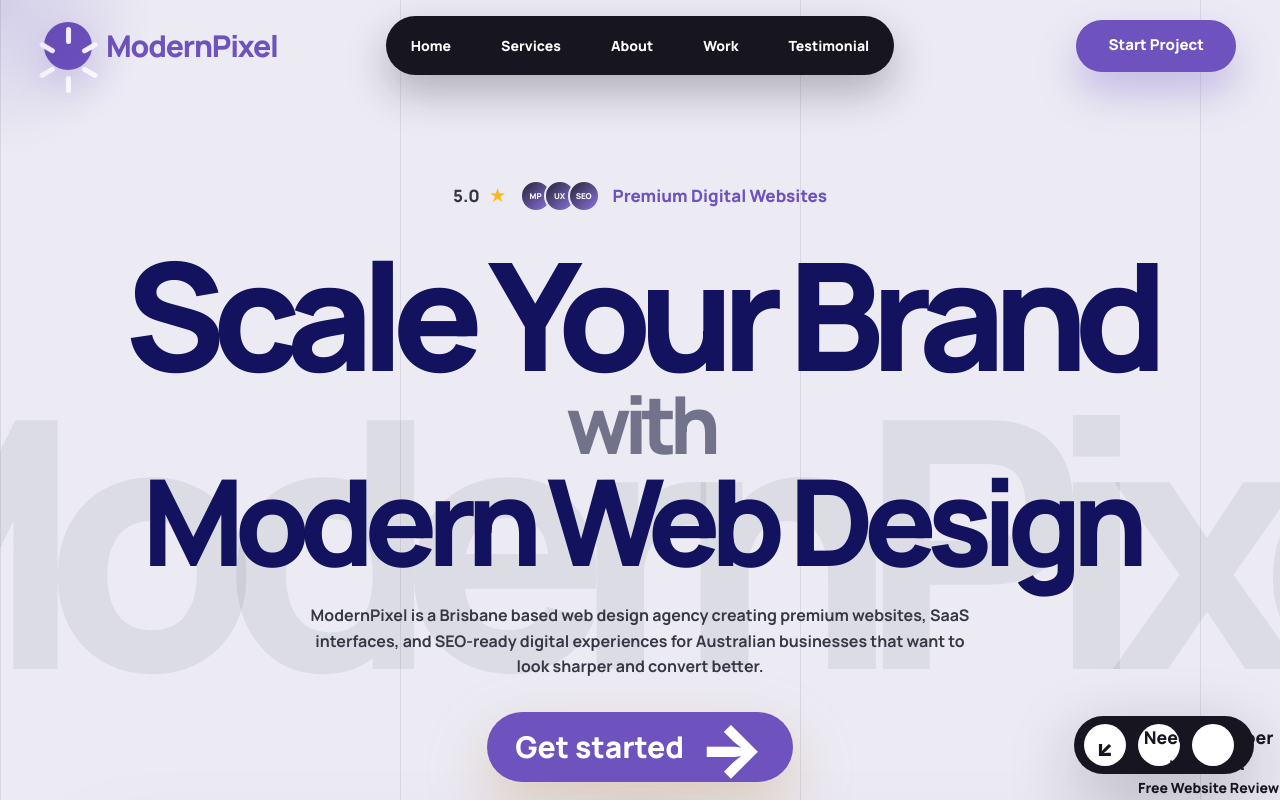
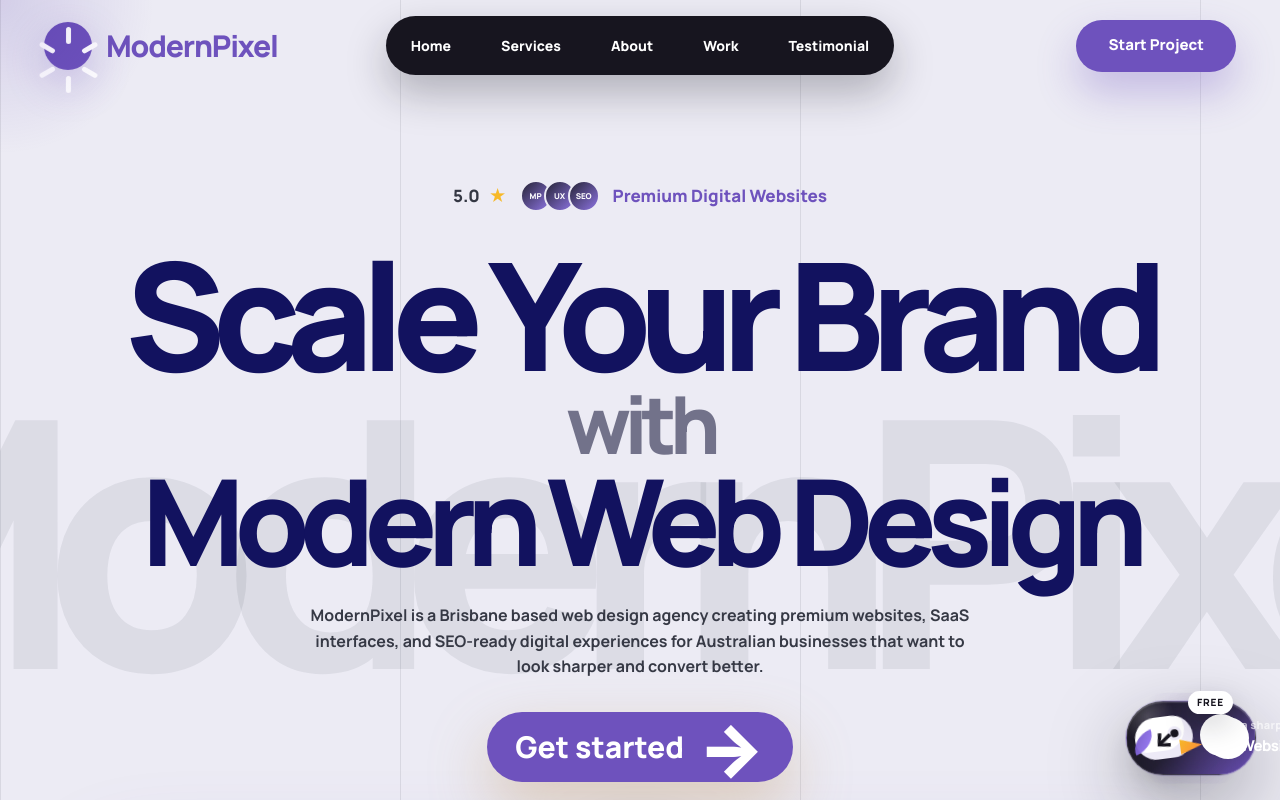
Before and after one commit to sadeedch/ModernPixel, a Next.js app: page / in a window 1280 px wide. Shown: the top 800 px of the page. Built offline with nearby package versions, Linux system fonts and the light colour scheme.

Commit message:
Update globals.css

```diff
--- a/app/globals.css
+++ b/app/globals.css
@@ -2064,3 +2064,254 @@
     max-width: 330px;
   }
 }
+
+
+/* UPGRADED FLOATING WEBSITE REVIEW WIDGET */
+
+.lead-float-upgraded {
+  right: 24px;
+  bottom: 24px;
+  min-height: 74px;
+  padding: 8px 22px 8px 8px;
+  gap: 14px;
+  border: 1px solid rgba(255, 255, 255, 0.16);
+  background:
+    radial-gradient(circle at 16% 20%, rgba(255, 255, 255, 0.22), transparent 22%),
+    linear-gradient(135deg, #17151f 0%, #242132 46%, #6e52bd 100%);
+  box-shadow:
+    0 28px 80px rgba(23, 21, 31, 0.36),
+    0 0 0 1px rgba(110, 82, 189, 0.22),
+    inset 0 1px 0 rgba(255, 255, 255, 0.12);
+  isolation: isolate;
+  overflow: visible;
+  animation: leadFloatBreath 3.2s ease-in-out infinite;
+}
+
+.lead-float-upgraded::before {
+  content: '';
+  position: absolute;
+  inset: -8px;
+  z-index: -1;
+  border-radius: 999px;
+  background: radial-gradient(circle, rgba(110, 82, 189, 0.28), transparent 68%);
+  opacity: 0.9;
+  animation: leadGlowPulse 2.6s ease-in-out infinite;
+}
+
+.lead-float-upgraded::after {
+  content: 'FREE';
+  position: absolute;
+  top: -11px;
+  right: 22px;
+  padding: 4px 9px;
+  border-radius: 999px;
+  color: #17151f;
+  background: #ffffff;
+  font-size: 10px;
+  font-weight: 950;
+  letter-spacing: 0.08em;
+  box-shadow: 0 12px 28px rgba(23, 21, 31, 0.18);
+}
+
+.lead-float-upgraded:hover {
+  transform: translateY(-6px) scale(1.02);
+  background:
+    radial-gradient(circle at 16% 20%, rgba(255, 255, 255, 0.24), transparent 22%),
+    linear-gradient(135deg, #6e52bd 0%, #8d6af4 52%, #17151f 100%);
+  box-shadow:
+    0 34px 100px rgba(110, 82, 189, 0.42),
+    0 0 0 1px rgba(255, 255, 255, 0.18),
+    inset 0 1px 0 rgba(255, 255, 255, 0.16);
+}
+
+.lead-mascot {
+  position: relative;
+  display: grid;
+  place-items: center;
+  width: 58px;
+  height: 58px;
+  flex: 0 0 58px;
+  border-radius: 50% 50% 46% 50%;
+  color: #17151f;
+  background:
+    radial-gradient(circle at 35% 28%, #ffffff 0 13%, transparent 14%),
+    linear-gradient(135deg, #ffffff 0%, #f1ecff 48%, #c9b8ff 100%);
+  box-shadow:
+    0 16px 34px rgba(0, 0, 0, 0.24),
+    inset -8px -8px 0 rgba(110, 82, 189, 0.12);
+  transform: rotate(-8deg);
+  animation: mascotBob 2.4s ease-in-out infinite;
+}
+
+.lead-mascot b {
+  position: relative;
+  z-index: 3;
+  font-size: 24px;
+  font-weight: 950;
+  transform: rotate(8deg);
+}
+
+.mascot-eye {
+  position: absolute;
+  right: 14px;
+  top: 14px;
+  width: 8px;
+  height: 8px;
+  border-radius: 50%;
+  background: #17151f;
+  box-shadow: 0 0 0 3px rgba(110, 82, 189, 0.12);
+}
+
+.mascot-beak {
+  position: absolute;
+  right: -8px;
+  top: 25px;
+  width: 22px;
+  height: 15px;
+  border-radius: 2px 999px 999px 2px;
+  background: linear-gradient(135deg, #f7b928, #ff8a3d);
+  clip-path: polygon(0 0, 100% 50%, 0 100%);
+}
+
+.mascot-wing {
+  position: absolute;
+  left: -4px;
+  bottom: 10px;
+  width: 24px;
+  height: 18px;
+  border-radius: 100% 0 100% 0;
+  background: linear-gradient(135deg, #6e52bd, #9b7cff);
+  transform: rotate(-18deg);
+  opacity: 0.95;
+}
+
+.lead-float-copy {
+  display: grid;
+  gap: 2px;
+  text-align: left;
+}
+
+.lead-float-copy small {
+  display: block;
+  color: rgba(255, 255, 255, 0.64);
+  font-size: 11px;
+  font-weight: 850;
+  letter-spacing: 0.02em;
+  line-height: 1;
+}
+
+.lead-float-copy strong {
+  display: block;
+  color: #ffffff;
+  font-size: 15px;
+  font-weight: 950;
+  letter-spacing: -0.03em;
+  white-space: nowrap;
+}
+
+.lead-pulse-dot {
+  position: absolute;
+  top: 12px;
+  right: 13px;
+  width: 9px;
+  height: 9px;
+  border-radius: 999px;
+  background: #34d399;
+  box-shadow: 0 0 0 0 rgba(52, 211, 153, 0.6);
+  animation: onlinePulse 1.8s ease-out infinite;
+}
+
+@keyframes leadFloatBreath {
+  0%, 100% {
+    transform: translateY(0);
+  }
+  50% {
+    transform: translateY(-4px);
+  }
+}
+
+@keyframes leadGlowPulse {
+  0%, 100% {
+    opacity: 0.55;
+    transform: scale(0.96);
+  }
+  50% {
+    opacity: 1;
+    transform: scale(1.05);
+  }
+}
+
+@keyframes mascotBob {
+  0%, 100% {
+    transform: rotate(-8deg) translateY(0);
+  }
+  50% {
+    transform: rotate(-3deg) translateY(-4px);
+  }
+}
+
+@keyframes onlinePulse {
+  0% {
+    box-shadow: 0 0 0 0 rgba(52, 211, 153, 0.62);
+  }
+  80% {
+    box-shadow: 0 0 0 10px rgba(52, 211, 153, 0);
+  }
+  100% {
+    box-shadow: 0 0 0 0 rgba(52, 211, 153, 0);
+  }
+}
+
+@media (max-width: 640px) {
+  .lead-float-upgraded {
+    right: 14px;
+    bottom: 14px;
+    min-height: 62px;
+    padding: 7px 16px 7px 7px;
+    gap: 10px;
+  }
+
+  .lead-float-upgraded::after {
+    top: -9px;
+    right: 18px;
+    font-size: 9px;
+    padding: 3px 8px;
+  }
+
+  .lead-mascot {
+    width: 48px;
+    height: 48px;
+    flex-basis: 48px;
+  }
+
+  .lead-mascot b {
+    font-size: 21px;
+  }
+
+  .mascot-eye {
+    right: 12px;
+    top: 12px;
+    width: 7px;
+    height: 7px;
+  }
+
+  .mascot-beak {
+    right: -7px;
+    top: 21px;
+    width: 18px;
+    height: 13px;
+  }
+
+  .mascot-wing {
+    width: 20px;
+    height: 15px;
+  }
+
+  .lead-float-copy small {
+    font-size: 10px;
+  }
+
+  .lead-float-copy strong {
+    font-size: 13px;
+  }
+}
```
